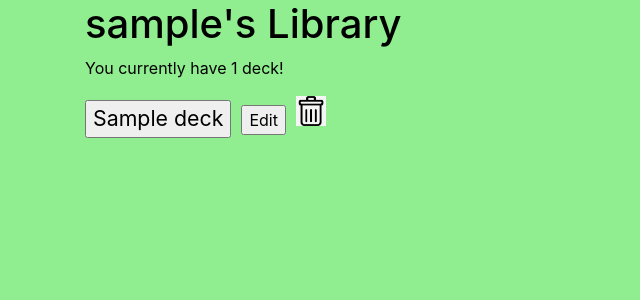
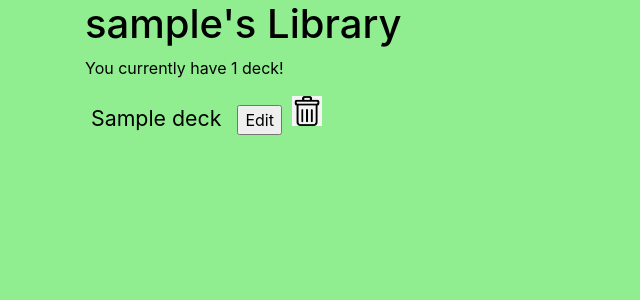
Before and after one commit to tyler-cranmer/Quizzex, a Flask app: page /library in a window 1280 px wide. Shown: the part 59-359 px from the top of the page, without its empty margins (0-640 px from the left). Run offline with Flask 2, Linux system fonts and the light colour scheme; the visitor is signed in with stand-in values (Sample User, id 1); tables that the repository leaves empty or names only in its code hold one stand-in row (values such as "Sample post"); some libraries are stand-ins or nearby versions; some web fonts are replaced.

Commit message:
attempt at overriding input button styles

```diff
--- a/root/static/css/user-library.css
+++ b/root/static/css/user-library.css
@@ -11,6 +11,8 @@ body {
 .deck {
   font-size: 16pt;
   margin-right: 10px;
+  border: none;
+  background-color: var(--main-background-color);
 }
 
 #logo {
```
